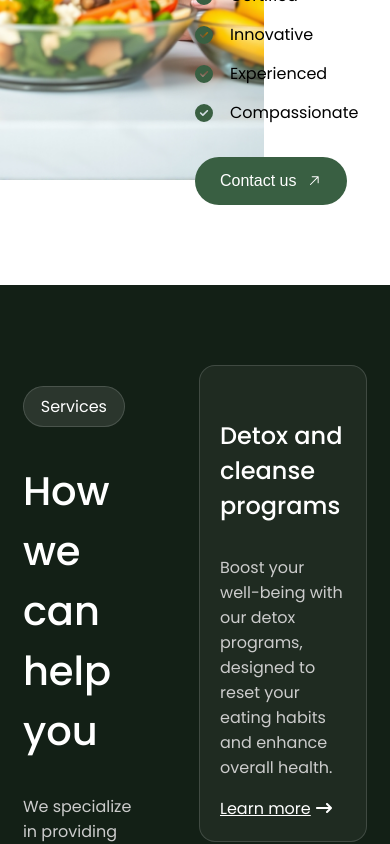
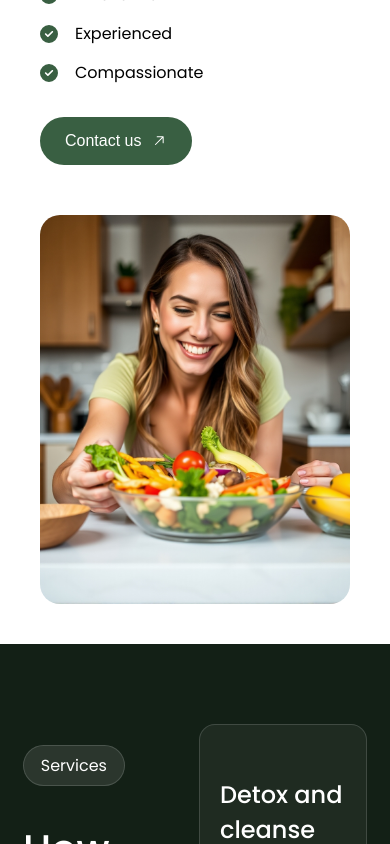
Before and after one commit to MarijaBute/vitalize-site, a React (Create React App) app: page / in a window 390 px wide. Shown: the part 1645-2489 px from the top of the page. Built offline with nearby package versions, Linux system fonts and the light colour scheme.

Commit message:
Home about section responsive

```diff
--- a/src/components/Home/components/HomeAbout/homeabout.css
+++ b/src/components/Home/components/HomeAbout/homeabout.css
@@ -85,3 +85,39 @@
     align-items: center;
     gap: 10px;
 }
+
+@media screen and (max-width: 1180px){
+    .home-about-section{
+        padding: 40px;
+    }
+
+    .home-about-image{
+       max-width: 90%;
+    }
+}
+
+@media screen and (max-width: 820px){
+    .home-about-wrapper{
+       flex-direction: column-reverse !important;
+       align-items: start;
+       gap: 50px;
+    }
+
+    .ha-left-section,
+    .ha-right-section{
+        width: 100%;
+    }
+
+    .ha-left-section{
+        overflow: hidden;
+        max-height: 400px;
+    }
+
+    .home-about-image{
+        width: 100%;
+        max-width: 100%;
+        height: 100%;
+        object-fit: contain;
+    }
+
+}
```
